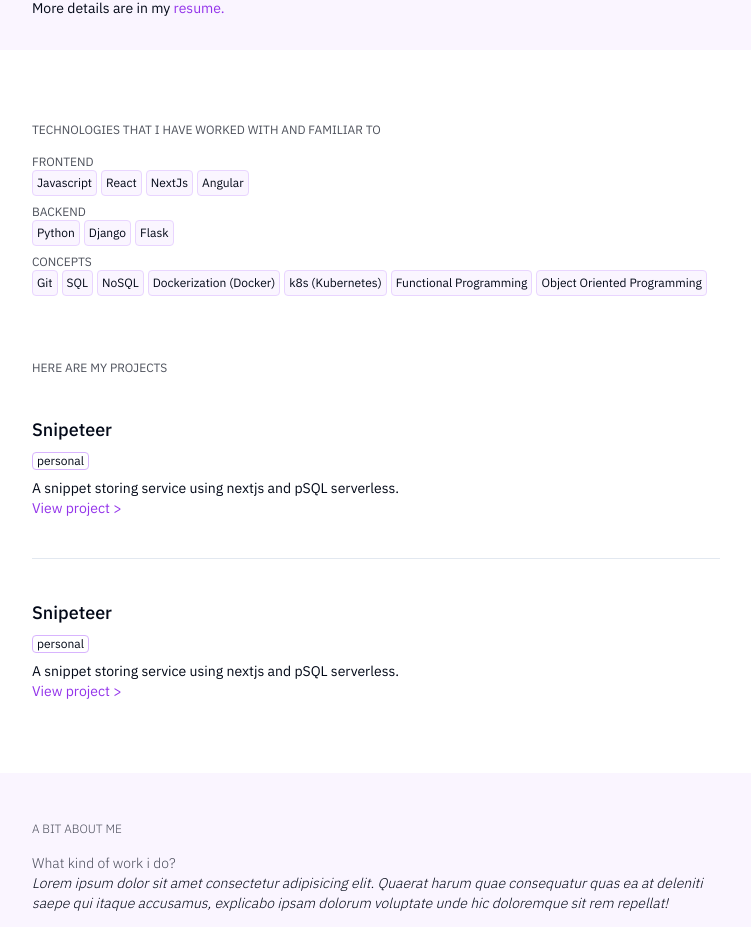
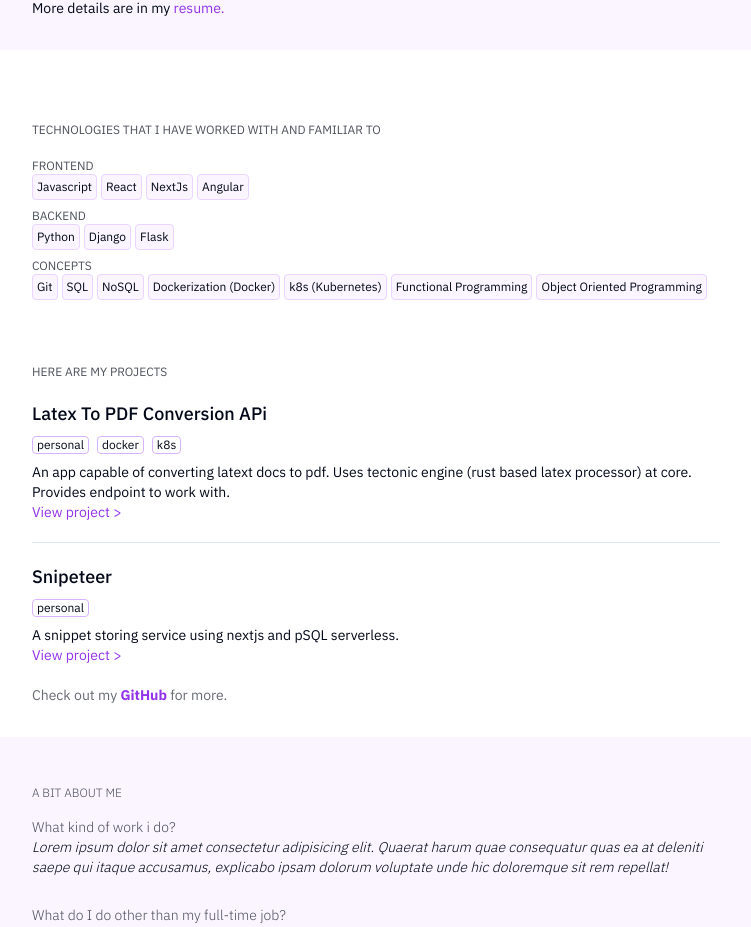
Before and after one commit to LaxmanChoudhary/nextjs-portfolio, a Next.js app: page / in a window 1280 px wide. Shown: the part 431-1358 px from the top of the page, without its empty margins (264-1015 px from the left). Built offline with nearby package versions, Linux system fonts and the light colour scheme.

Commit message:
project inprogress & refractoring

```diff
--- /dev/null
+++ b/src/app/blogs/latex-to-pdf/page.tsx
@@ -0,0 +1,36 @@
+import PLink from "@/components/shared/link";
+import { GitGraphIcon } from "lucide-react";
+import React from "react";
+
+function Page() {
+  return (
+    <>
+      <h1 className="text-3xl">Latex to PDF conversion service</h1>
+      <div className="h-[1px] w-full bg-slate-200 my-4"></div>
+      <main className="text-balance">
+        <div className="flex text-sm justify-end">
+          <PLink
+            className="flex items-center gap-2"
+            href={
+              "https://github.com/LaxmanChoudhary/latext-to-pdf-api-conversion"
+            }
+            target="_blank"
+          >
+            source code
+            <GitGraphIcon className="h-4 w-4" />
+          </PLink>
+        </div>
+        <div className="mt-4">
+          <p>
+            Lorem ipsum dolor sit amet consectetur adipisicing elit. Quas veniam
+            maiores molestiae reiciendis maxime adipisci ad, dolore, numquam
+            placeat illum aut, rem excepturi nemo reprehenderit quaerat eaque.
+            Nihil, aspernatur modi?
+          </p>
+        </div>
+      </main>
+    </>
+  );
+}
+
+export default Page;
--- /dev/null
+++ b/src/app/blogs/layout.tsx
@@ -0,0 +1,16 @@
+import Container from "@/components/shared/container";
+import PLink from "@/components/shared/link";
+import React from "react";
+
+function BlogLayout({ children }: { children: React.ReactNode }) {
+  return (
+    <div>
+      <Container>{children}</Container>
+      <footer className="w-full text-center mt-8">
+        <PLink href={"/"}>Back to home</PLink>
+      </footer>
+    </div>
+  );
+}
+
+export default BlogLayout;
--- /dev/null
+++ b/src/app/blogs/snipeteer/page.tsx
@@ -0,0 +1,11 @@
+import React from 'react'
+
+function Page() {
+  return (
+    <>
+      <h1 className="text-3xl">Snipeteer - snippet storage and sharing</h1>
+    </>
+  )
+}
+
+export default Page
--- a/src/app/blogs/work-at-tcs/page.tsx
+++ b/src/app/blogs/work-at-tcs/page.tsx
@@ -1,11 +1,8 @@
-import Container from "@/components/shared/container";
-import PLink from "@/components/shared/link";
 import React from "react";
 
 function Page() {
   return (
-    <div>
-      <Container>
+    <>
       <h1 className="text-3xl">Working at Tata Consultancy Services</h1>
       <div className="h-[1px] w-full bg-slate-200 my-4"></div>
       <main className="text-balance">
@@ -16,9 +13,7 @@ function Page() {
           Nihil, aspernatur modi?
         </p>
       </main>
-        <footer className="w-full text-center mt-8"><PLink href={"/"}>Back to home</PLink></footer>
-      </Container>
-    </div>
+    </>
   );
 }
 
--- a/src/app/page.tsx
+++ b/src/app/page.tsx
@@ -91,7 +91,7 @@ const Skills = () => {
         <p className="uppercase opacity-70 text-xs">
           Technologies that i have worked with and familiar to
         </p>
-        <div className="text-sm mt-4 space-y-2">
+        <div className="pt-5 text-sm space-y-2">
           <Skill
             title="frontend"
             items={["Javascript", "React", "NextJs", "Angular"]}
@@ -143,18 +143,25 @@ const Projects = () => {
         <p className="uppercase opacity-70 text-xs">Here are my projects</p>
         <div className="divide-y">
           <ProjectSnapshot
-            title="snipeteer"
-            tags={["personal"]}
-            excerpt="A snippet storing service using nextjs and pSQL serverless."
-            link="#"
+            title="Latex to PDF conversion APi"
+            tags={["personal", "docker", "k8s"]}
+            excerpt="An app capable of converting latext docs to pdf. Uses tectonic engine (rust based latex processor) at core. Provides endpoint to work with."
+            link="/blogs/latex-to-pdf"
           />
           <ProjectSnapshot
             title="snipeteer"
             tags={["personal"]}
             excerpt="A snippet storing service using nextjs and pSQL serverless."
-            link="#"
+            link="/blogs/snipeteer"
           />
         </div>
+        <p className="text-sm">
+          <span className="opacity-60">Check out my </span>
+          <PLink className="font-bold" href={"https://github.com/LaxmanChoudhary"} target="_blank">
+            GitHub
+          </PLink>{" "}
+          <span className="opacity-60">for more.</span>
+        </p>
       </Container>
     </div>
   );
@@ -174,11 +181,22 @@ const ProjectSnapshot = ({
   link: string;
 }) => {
   return (
-    <div className="py-10 text-sm space-y-2">
+    <div className="py-5 text-sm space-y-2">
+      {image && (
+        <Image
+          src={image}
+          alt={title}
+          width={300}
+          height={150}
+          style={{ objectFit: "cover", objectPosition: "center" }}
+        />
+      )}
       <h2 className="text-lg capitalize font-medium">{title}</h2>
       <ul className="flex gap-2 text-xs">
         {tags.map((tag) => (
-          <li className="rounded border border-purple-300 px-1" key={tag}>{tag}</li>
+          <li className="rounded border border-purple-300 px-1" key={tag}>
+            {tag}
+          </li>
         ))}
       </ul>
       <p>{excerpt}</p>
```
Lines whose indentation alone changed are shown as unchanged.
